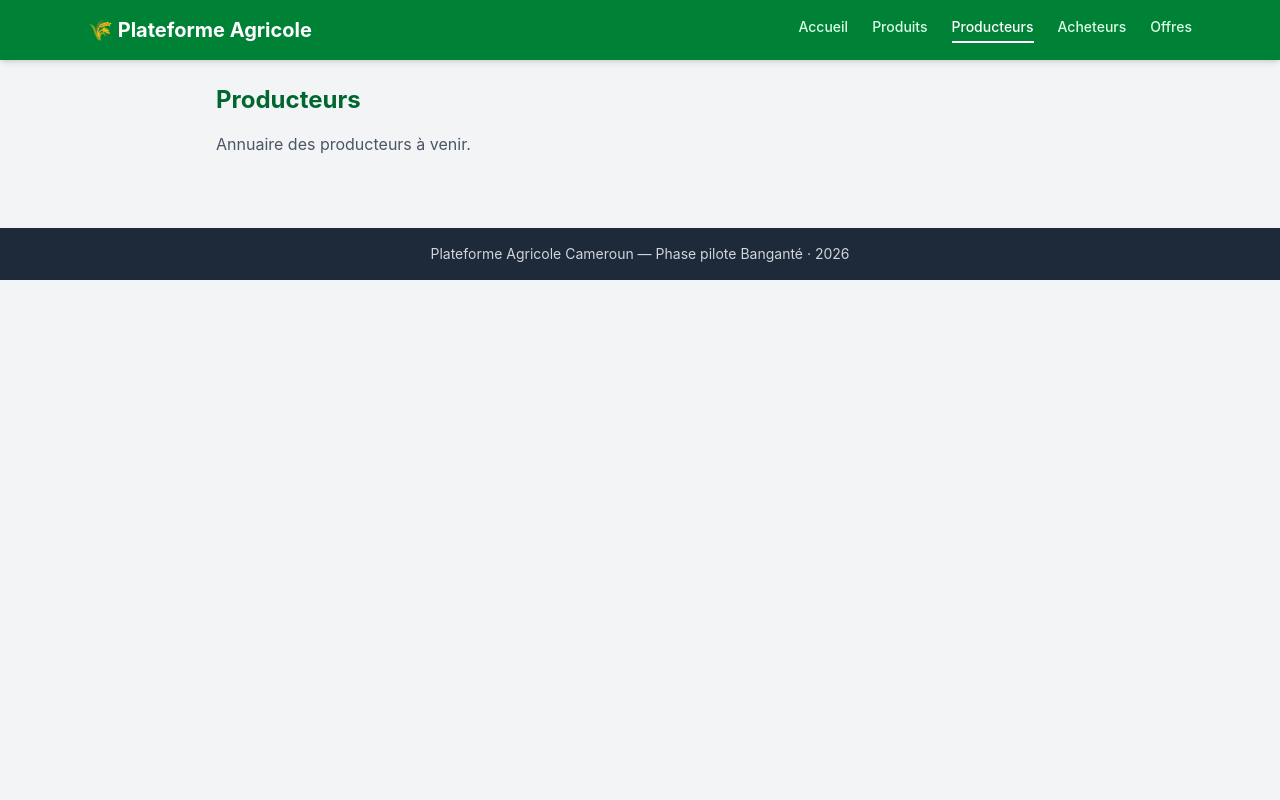
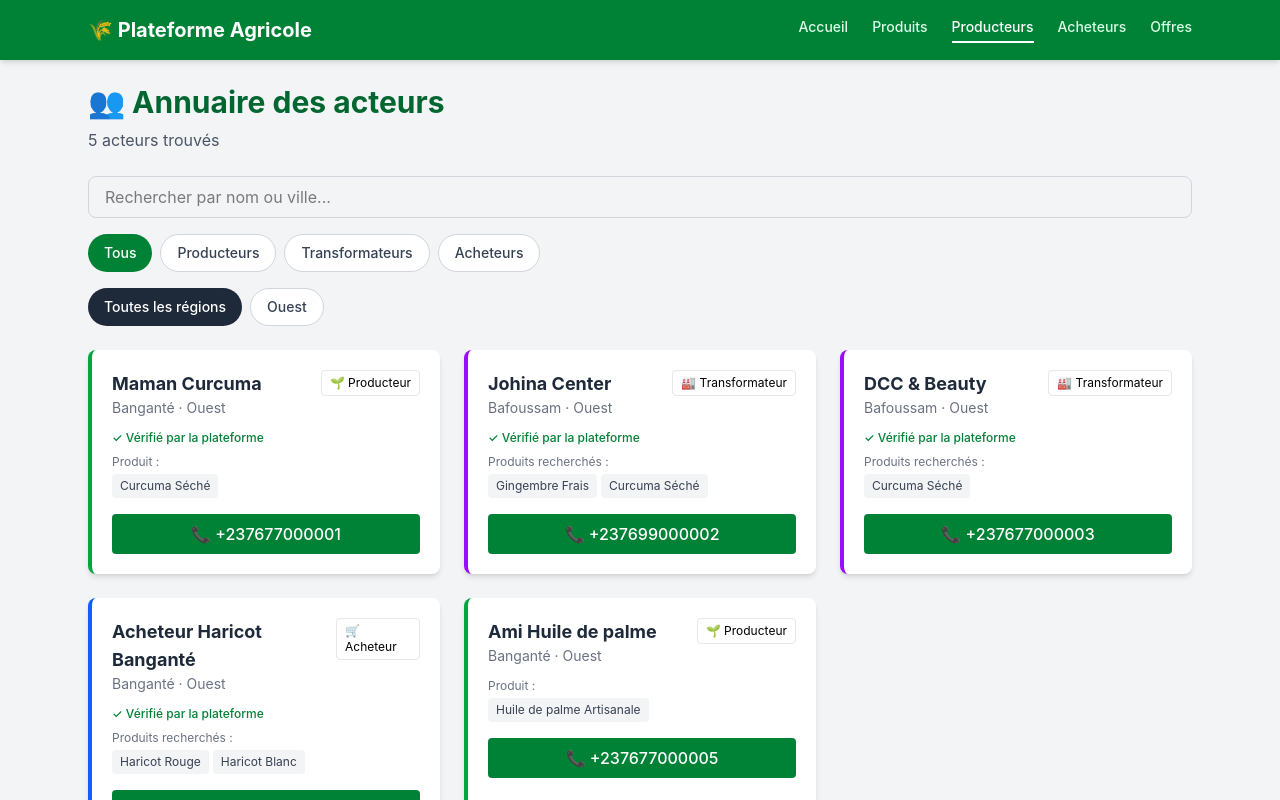
Before and after one commit to Gethro02/plateforme-agri, a React (Vite) app: page /producteurs in a window 1280 px wide. Shown: the top 800 px of the page. Built offline with nearby package versions, Linux system fonts and the light colour scheme.

Commit message:
annuaire des acteurs (producteurs, acheteurs, transformateurs)

```diff
--- /dev/null
+++ b/src/components/metier/ActeurCarte.jsx
@@ -0,0 +1,76 @@
+import { produits, regions } from "../../data";
+
+const couleurParRole = {
+  producteur: "border-green-600 bg-green-50",
+  acheteur: "border-blue-600 bg-blue-50",
+  transformateur: "border-purple-600 bg-purple-50",
+  transporteur: "border-orange-600 bg-orange-50",
+};
+
+const labelParRole = {
+  producteur: "🌱 Producteur",
+  acheteur: "🛒 Acheteur",
+  transformateur: "🏭 Transformateur",
+  transporteur: "🚚 Transporteur",
+};
+
+export default function ActeurCarte({ acteur }) {
+  const region = regions.find((r) => r.id === acteur.regionId);
+  const produitsInteret = acteur.produitsInteret
+    .map((id) => produits.find((p) => p.id === id))
+    .filter(Boolean);
+
+  const couleur = couleurParRole[acteur.role] || "border-gray-400 bg-gray-50";
+  const label = labelParRole[acteur.role] || acteur.role;
+
+  return (
+    <div className={`bg-white rounded-lg shadow-md p-5 border-l-4 ${couleur}`}>
+      {/* En-tête */}
+      <div className="flex items-start justify-between mb-3">
+        <div>
+          <h3 className="text-lg font-bold text-gray-800">{acteur.nom}</h3>
+          <p className="text-sm text-gray-500">
+            {acteur.ville} · {region ? region.nom : "—"}
+          </p>
+        </div>
+        <span className="text-xs bg-white border border-gray-200 px-2 py-1 rounded">
+          {label}
+        </span>
+      </div>
+
+      {/* Vérification */}
+      {acteur.verifie && (
+        <p className="text-xs text-green-700 font-medium mb-2">
+          ✓ Vérifié par la plateforme
+        </p>
+      )}
+
+      {/* Produits d'intérêt */}
+      {produitsInteret.length > 0 && (
+        <div className="mb-4">
+          <p className="text-xs text-gray-500 mb-1">
+            {acteur.role === "producteur" ? "Produit" : "Produits recherchés"} :
+          </p>
+          <div className="flex flex-wrap gap-1">
+            {produitsInteret.map((p) => (
+              <span
+                key={p.id}
+                className="text-xs bg-gray-100 text-gray-700 px-2 py-1 rounded"
+              >
+                {p.nom} {p.variete}
+              </span>
+            ))}
+          </div>
+        </div>
+      )}
+
+      {/* Contact */}
+      <a
+        href={`tel:${acteur.telephone}`}
+        className="block w-full text-center bg-green-700 hover:bg-green-800 text-white font-medium py-2 rounded transition"
+      >
+        📞 {acteur.telephone}
+      </a>
+    </div>
+  );
+}
--- a/src/pages/Acheteurs.jsx
+++ b/src/pages/Acheteurs.jsx
@@ -1,8 +1,90 @@
+import { useState } from "react";
+import { acteurs, regions } from "../data";
+import ActeurCarte from "../components/metier/ActeurCarte";
+
 export default function Acheteurs() {
+  const [recherche, setRecherche] = useState("");
+  const [regionActive, setRegionActive] = useState("toutes");
+
+  const regionsDisponibles = regions.filter((r) =>
+    acteurs.some((a) => a.regionId === r.id)
+  );
+
+  const acheteursFiltres = acteurs
+    .filter((a) => a.actif && (a.role === "acheteur" || a.role === "transformateur"))
+    .filter((a) => {
+      if (regionActive !== "toutes" && a.regionId !== Number(regionActive))
+        return false;
+      if (recherche) {
+        const r = recherche.toLowerCase();
+        return (
+          a.nom.toLowerCase().includes(r) ||
+          a.ville.toLowerCase().includes(r)
+        );
+      }
+      return true;
+    });
+
   return (
-    <div className="max-w-4xl mx-auto p-6">
-      <h1 className="text-2xl font-bold text-green-800 mb-4">Acheteurs</h1>
-      <p className="text-gray-600">Annuaire des acheteurs à venir.</p>
+    <div className="max-w-6xl mx-auto p-6">
+      <header className="mb-6">
+        <h1 className="text-3xl font-bold text-green-800 mb-2">
+          🛒 Acheteurs et transformateurs
+        </h1>
+        <p className="text-gray-600">
+          {acheteursFiltres.length} acheteur
+          {acheteursFiltres.length > 1 ? "s" : ""} potentiel
+          {acheteursFiltres.length > 1 ? "s" : ""}
+        </p>
+      </header>
+
+      <div className="mb-4">
+        <input
+          type="text"
+          placeholder="Rechercher par nom ou ville..."
+          value={recherche}
+          onChange={(e) => setRecherche(e.target.value)}
+          className="w-full px-4 py-2 border border-gray-300 rounded-lg focus:outline-none focus:ring-2 focus:ring-green-500"
+        />
+      </div>
+
+      <div className="flex flex-wrap gap-2 mb-6">
+        <button
+          onClick={() => setRegionActive("toutes")}
+          className={`px-4 py-2 rounded-full text-sm font-medium transition ${
+            regionActive === "toutes"
+              ? "bg-gray-800 text-white"
+              : "bg-white text-gray-700 border border-gray-300 hover:bg-gray-100"
+          }`}
+        >
+          Toutes les régions
+        </button>
+        {regionsDisponibles.map((r) => (
+          <button
+            key={r.id}
+            onClick={() => setRegionActive(r.id.toString())}
+            className={`px-4 py-2 rounded-full text-sm font-medium transition ${
+              regionActive === r.id.toString()
+                ? "bg-gray-800 text-white"
+                : "bg-white text-gray-700 border border-gray-300 hover:bg-gray-100"
+            }`}
+          >
+            {r.nom}
+          </button>
+        ))}
+      </div>
+
+      {acheteursFiltres.length > 0 ? (
+        <div className="grid grid-cols-1 md:grid-cols-2 lg:grid-cols-3 gap-6">
+          {acheteursFiltres.map((acteur) => (
+            <ActeurCarte key={acteur.id} acteur={acteur} />
+          ))}
+        </div>
+      ) : (
+        <div className="bg-white rounded-lg shadow p-8 text-center text-gray-500">
+          Aucun acheteur ne correspond à ces critères.
+        </div>
+      )}
     </div>
   );
 }
--- a/src/pages/Producteurs.jsx
+++ b/src/pages/Producteurs.jsx
@@ -1,8 +1,124 @@
+import { useState } from "react";
+import { acteurs, regions } from "../data";
+import ActeurCarte from "../components/metier/ActeurCarte";
+
+const roles = [
+  { value: "tous", label: "Tous" },
+  { value: "producteur", label: "Producteurs" },
+  { value: "transformateur", label: "Transformateurs" },
+  { value: "acheteur", label: "Acheteurs" },
+];
+
 export default function Producteurs() {
+  const [recherche, setRecherche] = useState("");
+  const [roleActif, setRoleActif] = useState("tous");
+  const [regionActive, setRegionActive] = useState("toutes");
+
+  // Liste des régions présentes dans les acteurs
+  const regionsDisponibles = regions.filter((r) =>
+    acteurs.some((a) => a.regionId === r.id)
+  );
+
+  // Filtrage
+  const acteursFiltres = acteurs
+    .filter((a) => a.actif)
+    .filter((a) => {
+      if (roleActif !== "tous" && a.role !== roleActif) return false;
+
+      if (regionActive !== "toutes" && a.regionId !== Number(regionActive))
+        return false;
+
+      if (recherche) {
+        const r = recherche.toLowerCase();
+        return (
+          a.nom.toLowerCase().includes(r) ||
+          a.ville.toLowerCase().includes(r)
+        );
+      }
+
+      return true;
+    });
+
   return (
-    <div className="max-w-4xl mx-auto p-6">
-      <h1 className="text-2xl font-bold text-green-800 mb-4">Producteurs</h1>
-      <p className="text-gray-600">Annuaire des producteurs à venir.</p>
+    <div className="max-w-6xl mx-auto p-6">
+      <header className="mb-6">
+        <h1 className="text-3xl font-bold text-green-800 mb-2">
+          👥 Annuaire des acteurs
+        </h1>
+        <p className="text-gray-600">
+          {acteursFiltres.length} acteur
+          {acteursFiltres.length > 1 ? "s" : ""} trouvé
+          {acteursFiltres.length > 1 ? "s" : ""}
+        </p>
+      </header>
+
+      {/* Recherche */}
+      <div className="mb-4">
+        <input
+          type="text"
+          placeholder="Rechercher par nom ou ville..."
+          value={recherche}
+          onChange={(e) => setRecherche(e.target.value)}
+          className="w-full px-4 py-2 border border-gray-300 rounded-lg focus:outline-none focus:ring-2 focus:ring-green-500"
+        />
+      </div>
+
+      {/* Filtres par rôle */}
+      <div className="flex flex-wrap gap-2 mb-4">
+        {roles.map((role) => (
+          <button
+            key={role.value}
+            onClick={() => setRoleActif(role.value)}
+            className={`px-4 py-2 rounded-full text-sm font-medium transition ${
+              roleActif === role.value
+                ? "bg-green-700 text-white"
+                : "bg-white text-gray-700 border border-gray-300 hover:bg-green-50"
+            }`}
+          >
+            {role.label}
+          </button>
+        ))}
+      </div>
+
+      {/* Filtres par région */}
+      <div className="flex flex-wrap gap-2 mb-6">
+        <button
+          onClick={() => setRegionActive("toutes")}
+          className={`px-4 py-2 rounded-full text-sm font-medium transition ${
+            regionActive === "toutes"
+              ? "bg-gray-800 text-white"
+              : "bg-white text-gray-700 border border-gray-300 hover:bg-gray-100"
+          }`}
+        >
+          Toutes les régions
+        </button>
+        {regionsDisponibles.map((r) => (
+          <button
+            key={r.id}
+            onClick={() => setRegionActive(r.id.toString())}
+            className={`px-4 py-2 rounded-full text-sm font-medium transition ${
+              regionActive === r.id.toString()
+                ? "bg-gray-800 text-white"
+                : "bg-white text-gray-700 border border-gray-300 hover:bg-gray-100"
+            }`}
+          >
+            {r.nom}
+          </button>
+        ))}
+      </div>
+
+      {/* Grille d'acteurs */}
+      {acteursFiltres.length > 0 ? (
+        <div className="grid grid-cols-1 md:grid-cols-2 lg:grid-cols-3 gap-6">
+          {acteursFiltres.map((acteur) => (
+            <ActeurCarte key={acteur.id} acteur={acteur} />
+          ))}
+        </div>
+      ) : (
+        <div className="bg-white rounded-lg shadow p-8 text-center text-gray-500">
+          Aucun acteur ne correspond à ces critères.
+        </div>
+      )}
     </div>
   );
 }
```
